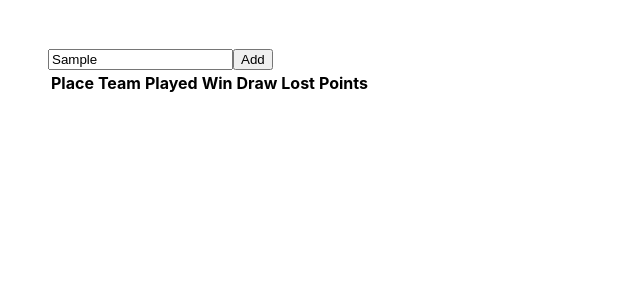
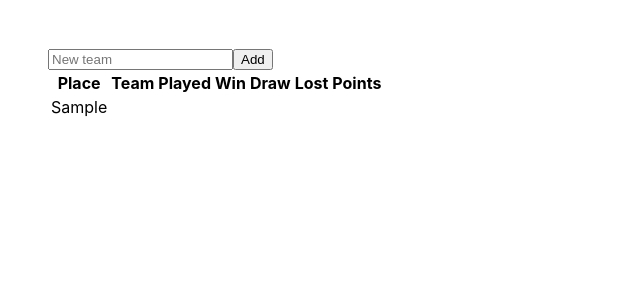
Before and after one commit to livetavalantiejute/sports-resulting, a React (Create React App) app: page / in a window 1280 px wide. Both pictures are taken after typing "Sample" into the empty fields and a click on the button "Add". Shown: the top 300 px of the page, without its empty margins (0-640 px from the left). Built offline with nearby package versions, Linux system fonts and the light colour scheme.

Commit message:
added store

```diff
--- a/package.json
+++ b/package.json
@@ -3,12 +3,15 @@
   "version": "0.1.0",
   "private": true,
   "dependencies": {
+    "@reduxjs/toolkit": "^1.9.0",
     "@testing-library/jest-dom": "^5.16.5",
     "@testing-library/react": "^13.4.0",
     "@testing-library/user-event": "^13.5.0",
     "react": "^18.2.0",
     "react-dom": "^18.2.0",
+    "react-redux": "^8.0.5",
     "react-scripts": "5.0.1",
+    "redux": "^4.2.0",
     "web-vitals": "^2.1.4"
   },
   "scripts": {
--- /dev/null
+++ b/src/app/store.js
@@ -0,0 +1,8 @@
+import { configureStore } from "@reduxjs/toolkit";
+import teamsReducer from "./teamsSlice";
+
+export default configureStore({
+    reducer:{
+        teams: teamsReducer,
+    }
+});
--- /dev/null
+++ b/src/app/teamsSlice.js
@@ -0,0 +1,27 @@
+import { createSlice } from "@reduxjs/toolkit";
+
+export const teamsSlice = createSlice({
+  name: "teams",
+  initialState: [],
+  reducers: {
+    addTeam: (state, action) => {
+      const newTeam = {
+        id: state.length + 1,
+        name: action.payload.team,
+      };
+      const warning = "The team currently exists"
+      const existingTeam = state.find((team) => {
+        return team.name.toLowerCase() === newTeam.name.toLowerCase()
+      })
+      if (!existingTeam) {
+        state.push(newTeam)
+      } else {
+        alert(warning)
+      }
+    },
+  },
+});
+
+export const { addTeam } = teamsSlice.actions;
+
+export default teamsSlice.reducer;
--- a/src/components/NewTeam.js
+++ b/src/components/NewTeam.js
@@ -1,10 +1,35 @@
+import React, { useState } from "react";
+import { useDispatch } from "react-redux";
+import { addTeam } from "../app/teamsSlice";
+
 function NewTeam() {
-    return (
-        <div>
-            <input placeholder="New team"/>
-            <button>Add</button>
-        </div>
-    )
+  const [value, setValue] = useState("");
+
+  const dispatch = useDispatch();
+
+  const onSubmit = (event) => {
+    event.preventDefault();
+
+    if (value.trim().length === 0) {
+      setValue("");
+      return;
+    }
+
+    dispatch(
+      addTeam({
+        team: value,
+      })
+    );
+
+    setValue("");
+  };
+
+  return (
+    <form onSubmit={onSubmit}>
+      <input placeholder="New team" onChange={(event) => setValue(event.target.value)} value={value}/>
+      <button type="submit">Add</button>
+    </form>
+  );
 }
 
 export default NewTeam;
--- a/src/components/TeamsTable.js
+++ b/src/components/TeamsTable.js
@@ -1,4 +1,9 @@
+import { useSelector } from "react-redux";
 function TeamsTable() {
+  const teams = useSelector((state) => {
+    return state.teams;
+  });
+
   return (
     <table>
       <thead>
@@ -12,7 +17,13 @@ function TeamsTable() {
           <th>Points</th>
         </tr>
       </thead>
-      <tbody></tbody>
+      <tbody>
+        {teams.map((team) => (
+          <tr key={team.id} id={team.id}>
+            <td>{team.name}</td>
+          </tr>
+        ))}
+      </tbody>
     </table>
   );
 }
--- a/src/index.js
+++ b/src/index.js
@@ -1,13 +1,17 @@
-import React from 'react';
-import ReactDOM from 'react-dom/client';
-import './index.css';
-import App from './App';
-import reportWebVitals from './reportWebVitals';
+import React from "react";
+import ReactDOM from "react-dom/client";
+import "./index.css";
+import App from "./App";
+import reportWebVitals from "./reportWebVitals";
+import store from "./app/store";
+import { Provider } from "react-redux";
 
-const root = ReactDOM.createRoot(document.getElementById('root'));
+const root = ReactDOM.createRoot(document.getElementById("root"));
 root.render(
   <React.StrictMode>
-    <App />
+    <Provider store={store}>
+      <App />
+    </Provider>
   </React.StrictMode>
 );
 
```
Also changed, not shown: 1 other file (tests, documents, lock files or other folders).
